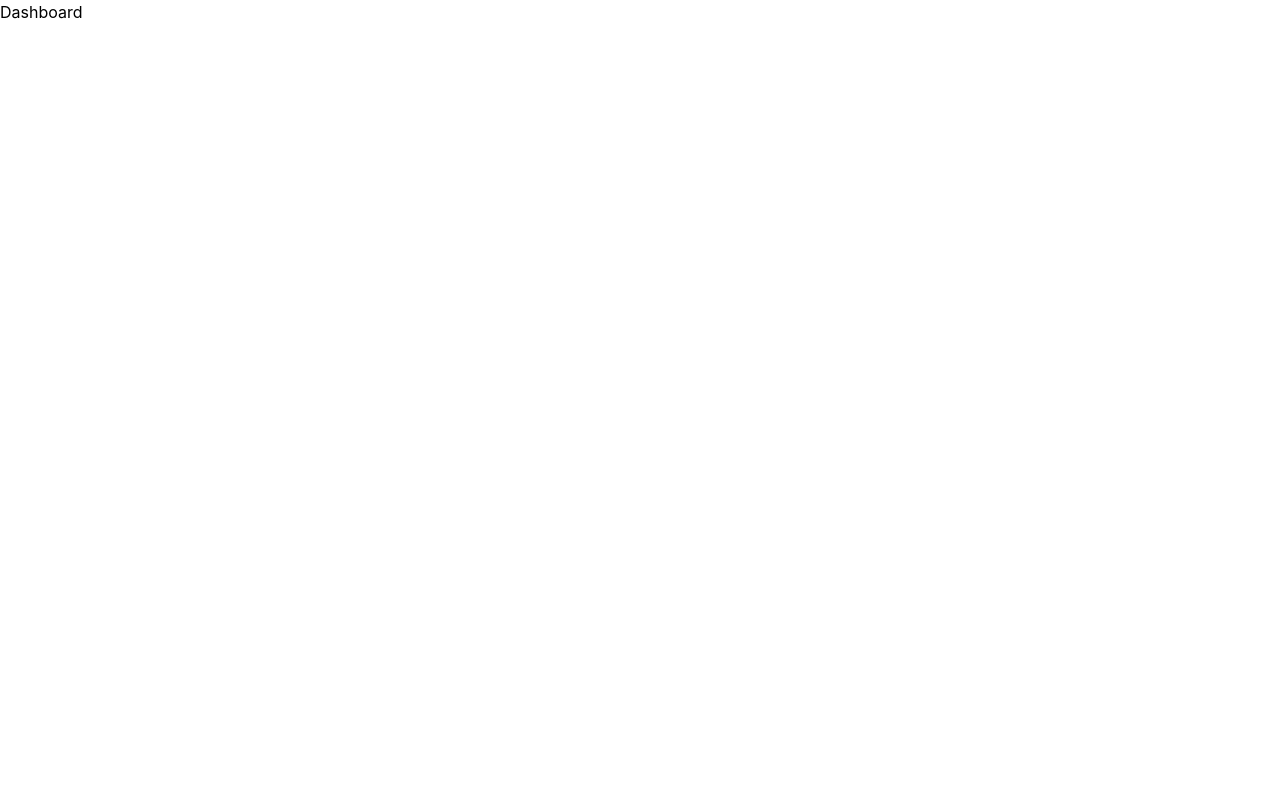
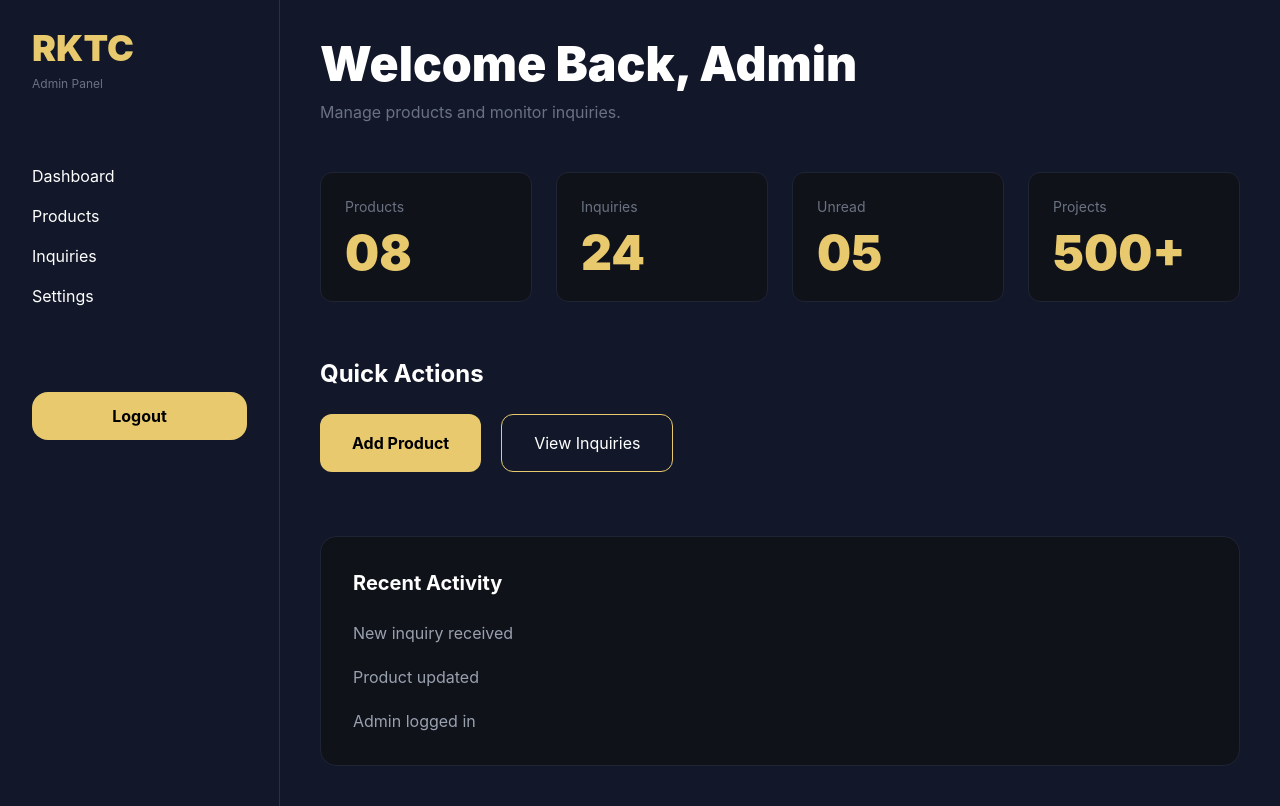
Before and after one commit to YASHdroid/RKTC_Porttfolio, a React (Vite) app in the folder RKTC_Portfolio/client/: page /admin/dashboard in a window 1280 px wide. Built offline with nearby package versions, Linux system fonts and the light colour scheme.

Commit message:
feat: create admin dashboard and complete login flow

```diff
--- a/RKTC_Portfolio/client/src/pages/admin/Dashboard.jsx
+++ b/RKTC_Portfolio/client/src/pages/admin/Dashboard.jsx
@@ -1,15 +1,312 @@
+import { useNavigate } from "react-router-dom";
+
 const Dashboard = () => {
+  const navigate = useNavigate();
 
-return(
+  const stats = [
+    {
+      title: "Products",
+      value: "08",
+    },
 
-<div>
+    {
+      title: "Inquiries",
+      value: "24",
+    },
 
-Dashboard
+    {
+      title: "Unread",
+      value: "05",
+    },
 
-</div>
+    {
+      title: "Projects",
+      value: "500+",
+    },
+  ];
 
-);
+  const logout = () => {
+    localStorage.removeItem("token");
 
+    navigate("/admin/login");
+  };
+
+  return (
+    <div
+      className="
+      min-h-screen
+      flex
+      bg-[#121829]
+      text-white
+      "
+    >
+
+      {/* SIDEBAR */}
+
+      <div
+        className="
+        w-[280px]
+        border-r
+        border-[#2e3139]
+        px-8
+        py-7
+      "
+      >
+
+        <h1
+          className="
+          text-4xl
+          font-black
+          text-[#e8c96d]
+        "
+        >
+          RKTC
+        </h1>
+
+        <p
+          className="
+          text-xs
+          mt-2
+          text-gray-500
+        "
+        >
+          Admin Panel
+        </p>
+
+        <div
+          className="
+          mt-18
+          flex
+          flex-col
+          gap-4
+        "
+        >
+
+          <button className="text-left hover:text-[#e8c96d]">
+            Dashboard
+          </button>
+
+          <button className="text-left hover:text-[#e8c96d]">
+            Products
+          </button>
+
+          <button className="text-left hover:text-[#e8c96d]">
+            Inquiries
+          </button>
+
+          <button className="text-left hover:text-[#e8c96d]">
+            Settings
+          </button>
+
+        </div>
+
+        <button
+          onClick={logout}
+          className="
+          mt-21
+          w-full
+          py-3
+          rounded-2xl
+          bg-[#e8c96d]
+          text-black
+          font-bold
+        "
+        >
+          Logout
+        </button>
+
+      </div>
+
+      {/* CONTENT */}
+
+      <div
+        className="
+        flex-1
+        p-10
+      "
+      >
+
+        {/* TOP */}
+
+        <div>
+
+          <h1
+            className="
+            text-5xl
+            font-black
+            "
+          >
+           Welcome Back, Admin
+          </h1>
+
+          <p
+            className="
+            mt-3
+            text-gray-500
+          "
+          >
+            Manage products and monitor inquiries.
+          </p>
+
+        </div>
+
+        {/* CARDS */}
+
+        <div
+          className="
+          grid
+          grid-cols-4
+          gap-6
+          mt-12
+        "
+        >
+
+          {stats.map((item, index) => (
+
+            <div
+              key={index}
+
+              className="
+              p-6
+              rounded-xl
+              bg-[#10121a]
+              border
+              border-[#1f2435]
+              hover:border-[#e8c96d]
+              transition
+              "
+            >
+
+              <p
+                className="
+                text-sm
+                text-gray-500
+                "
+              >
+                {item.title}
+              </p>
+
+              <h1
+                className="
+                mt-3
+                text-5xl
+                font-black
+                text-[#e8c96d]
+                "
+              >
+                {item.value}
+              </h1>
+
+            </div>
+
+          ))}
+
+        </div>
+
+        {/* QUICK ACTION */}
+
+        <div
+          className="
+          mt-14
+        "
+        >
+
+          <h2
+            className="
+            text-2xl
+            font-bold
+            mb-6
+          "
+          >
+            Quick Actions
+          </h2>
+
+          <div
+            className="
+            flex
+            gap-5
+          "
+          >
+
+            <button
+              className="
+              px-8
+              py-4
+              bg-[#e8c96d]
+              text-black
+              rounded-xl
+              font-bold
+              hover:scale-105
+              transition
+            "
+            >
+              Add Product
+            </button>
+
+            <button
+              className="
+              px-8
+              py-4
+              border
+              border-[#e8c96d]
+              rounded-xl
+              hover:bg-[#e8c96d]
+              hover:text-black
+              transition
+            "
+            >
+              View Inquiries
+            </button>
+
+          </div>
+
+        </div>
+
+        {/* RECENT */}
+
+        <div
+          className="
+          mt-16
+          p-8
+          rounded-2xl
+          bg-[#10121a]
+          border
+          border-[#1f2435]
+        "
+        >
+
+          <h2
+            className="
+            text-xl
+            font-bold
+            mb-6
+          "
+          >
+            Recent Activity
+          </h2>
+
+          <div className="space-y-5">
+
+            <p className="text-gray-400">
+              New inquiry received
+            </p>
+
+            <p className="text-gray-400">
+              Product updated
+            </p>
+
+            <p className="text-gray-400">
+              Admin logged in
+            </p>
+
+          </div>
+
+        </div>
+
+      </div>
+
+    </div>
+  );
 };
 
 export default Dashboard;
```
